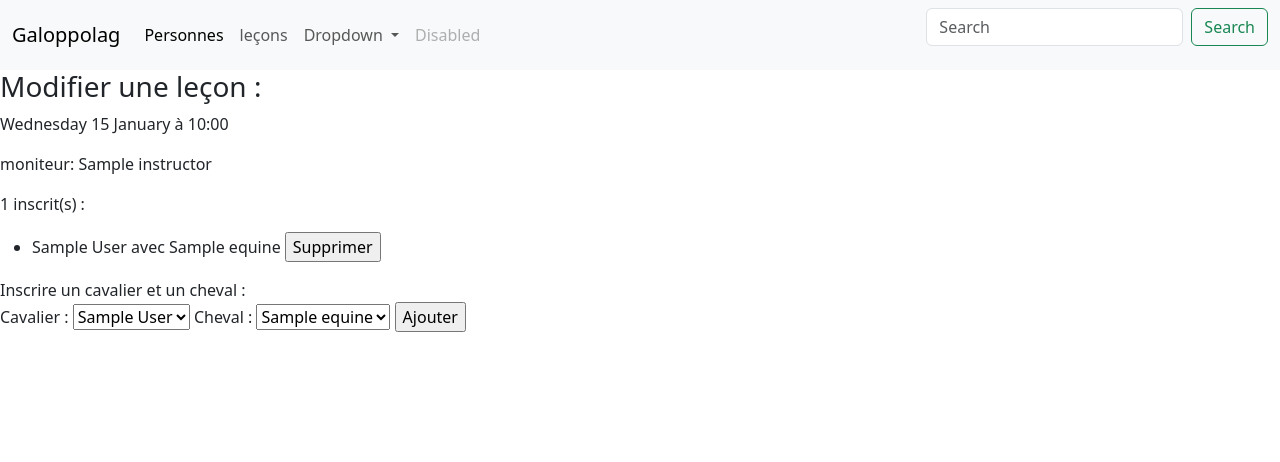
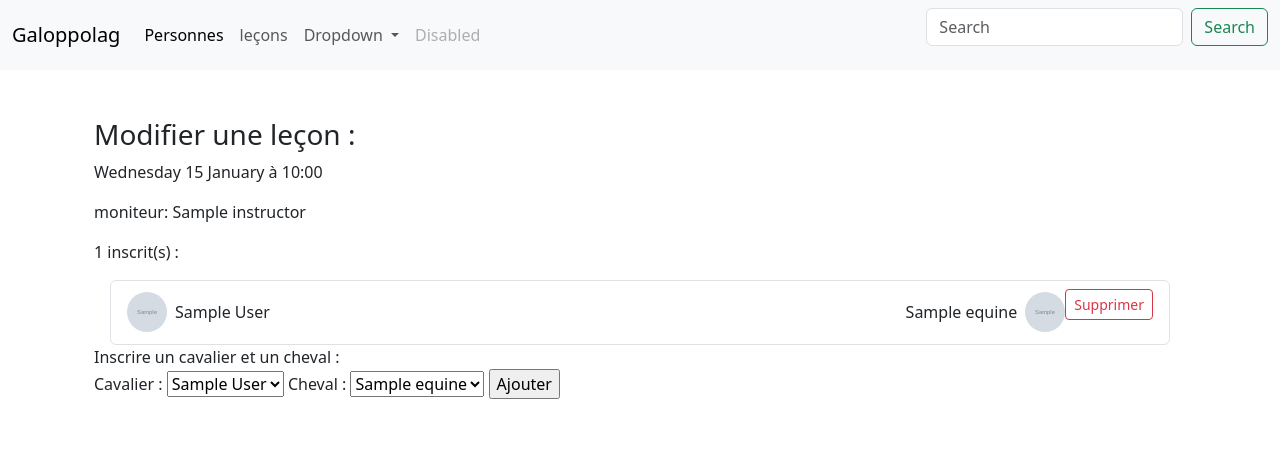
Before and after one commit to ClementTurmel/galoppolag, a Django app: template galoppolag/equines/templates/equines/lesson.html in a window 1280 px wide. Shown: the top 462 px of the page. Run offline with Django 5.2, Linux system fonts and the light colour scheme; the template is opened without the code that fills it: most values are stand-ins (such as "Sample title", 1, 10 or a date in 2020); grey boxes marked "Sample" are stand-in pictures.

Commit message:
playing with forms, and boostrap on Lesson view

```diff
--- a/galoppolag/equines/templates/equines/base.html
+++ b/galoppolag/equines/templates/equines/base.html
@@ -16,8 +16,12 @@
             ></script>
         </header>
         {% include 'equines/navbar.html' %}
-        {% block content %}
-        {% endblock %}
+        <div>
+            <div class="container col-xxl-8 px-4 py-5">
+                {% block content %}
+                {% endblock %}
+            </div>
+        </div>
         <footer>
         </footer>
     </body>
--- a/galoppolag/equines/templates/equines/lesson.html
+++ b/galoppolag/equines/templates/equines/lesson.html
@@ -6,18 +6,46 @@
     <p>{{lesson.datetime|date:"l d F à H:i" }}</p>
     <p>moniteur: {{ lesson.instructor }}</p>
     <p>{{ lesson.couples.all|length }} inscrit(s) :</p>
-    <ul>
+
+    <ul class="list-group mx-3">
         {% for couple in lesson.couples.all %}
-        <li>
-            <form action="{% url 'delete_couple' couple.id %}" method="post">
-                {% csrf_token %}
-                {{ couple.rider.first_name }} {{ couple.rider.last_name }} avec {{ couple.equine.name }}
-                <input type="submit" value="Supprimer">
-            </form>
-
+        {% with person=couple.rider horse=couple.equine %}
+        <li class="list-group-item">
+            <div class="d-flex justify-content-between align-items-center">
+                <div class="d-flex align-items-center">
+                    {% if person.picture_url %}
+                    <div><img src="{{ person.picture_url }}" alt="{{ person.first_name }} {{ person.last_name }}" class="rounded-circle me-2" style="width: 40px; height: 40px;"></div>
+                    {% else %}
+                    <div
+                    class="rounded-circle bg-info text-white me-2 d-flex align-items-center justify-content-center"
+                    style="width: 40px; height: 40px;">
+                    {{ person.first_name|first|upper }} {{ person.last_name|first|upper }}
+                    </div>
+                    {% endif %}
+                    <div flex-column ><a href="{% url 'owner_detail' person.id %}" class="text-decoration-none text-dark">{{ person.first_name }} {{ person.last_name }}</a></div>
+                </div>
+                <div class="d-flex align-items-center">
+                    {{ horse.name }}
+                    {% if horse.picture_url %}
+                    <img src="{{ horse.picture_url }}" alt="{{ horse.name }}" class="rounded-circle ms-2" style="width: 40px; height: 40px;">
+                    {% else %}
+                    <div
+                        class="rounded-circle bg-info text-white ms-2 d-flex align-items-center justify-content-center"
+                        style="width: 40px; height: 40px;">
+                        {{ horse.name|first|upper }}
+                    </div>
+                    {% endif %}
+                    <form action="{% url 'delete_couple' couple.id %}" method="post">
+                        {% csrf_token %}
+                        <input type="submit" class="btn btn-outline-danger btn-sm" value="Supprimer">
+                    </form>
+                </div>
+            </div>
         </li>
+        {% endwith %}
         {% endfor %}
     </ul>
+
     Inscrire un cavalier et un cheval :
     <form action="{% url 'add_couple' lesson.id %}" method="post">
         {% csrf_token %}
--- a/galoppolag/test_data.py
+++ b/galoppolag/test_data.py
@@ -49,6 +49,7 @@ def create_lessons():
 
 def create_instructors():
     Instructor.objects.create(first_name="Maria", last_name="Goode", birthday="1980-01-01")
+    Instructor.objects.create(first_name="Eva", last_name="Mayer", birthday="1981-02-02")
 
 
 def create_riders():
```
